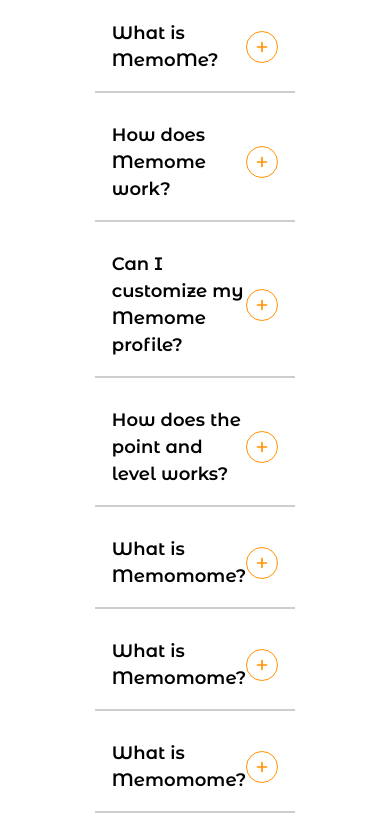
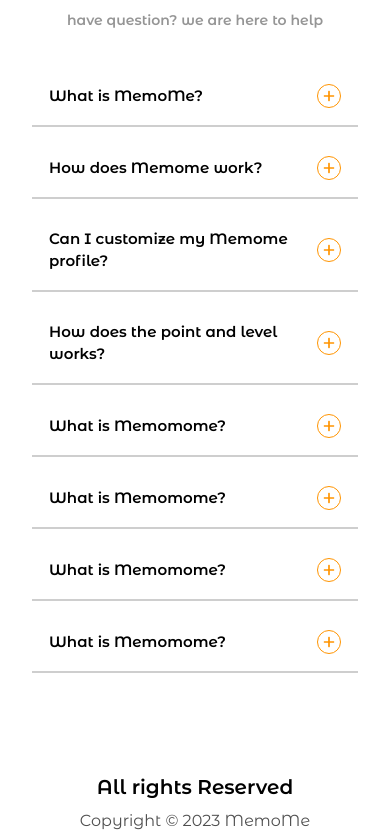
Before and after one commit to MemoMe-Org/client, a Next.js app: page / in a window 390 px wide. Shown: the part 5360-6195 px from the top of the page. Built offline with nearby package versions, Linux system fonts and the light colour scheme; no server answers.

Commit message:
be like say im one chief

```diff
--- a/app/home/faqs.tsx
+++ b/app/home/faqs.tsx
@@ -15,19 +15,19 @@ const FaqItem: React.FC<FaqItemProps> = ({ faq }) => {
     <div className={`block`} id='faqs'>
       <div
         onClick={toggle}
-        className={`max-w-[1000px] flex flex-row justify-between  items-center text-[18px] rounded-[2px] p-[17px] md:pl-[10px] md:text-[20px] font-semibold ${
+        className={`lg:max-w-[1000psx] flex flex-row justify-between  items-center text-[15px] rounded-[2px] p-[17px] md:pl-[10px] md:text-[20px] font-semibold ${
           isOpen ? 'bg-memo/5' : 'bg-white text-black'
         }`}
       >
         {faq.question}
         {isOpen ? (
-          <figure className='bg-memo rounded-full p-2'>
+          <figure className='bg-memo rounded-full p-1 md:p-2'>
             <MinusIcon
               className={`transition-all duration-200 w-[14px] h-[14px] md:w-[24px] md:h-[24px]`}
             />
           </figure>
         ) : (
-          <figure className='border border-memo rounded-full p-2 '>
+          <figure className='border border-memo rounded-full p-1 md:p-2 '>
             <PlusIcon
               className={`transition-all duration-200 w-[14px] h-[14px] md:w-[24px] md:h-[24px]`}
             />
@@ -42,7 +42,7 @@ const FaqItem: React.FC<FaqItemProps> = ({ faq }) => {
             : 'h-0 pb-0 pt-0'
         } overflow-hidden bg-white pr-[14px] pl-[10px] md:pr-[25px]`}
       >
-        <p className='text-[#363636] text-[15px] max-w-3xl md:text-[18px] font-normal'>
+        <p className='text-[#363636] text-[15px] max-w[360px] text-base font-medium md:max-w-3xl md:text-[18px] lg:font-normal'>
           {faq.answer}
         </p>
       </div>
@@ -65,7 +65,7 @@ const Faqs: React.FC<FaqsProps> = () => {
           have question? we are here to help
         </P>
 
-        <div className='lg:cursor-pointer mt-[37px] space-y-3 lg:space-y-0 lg:flex lg:flex-col items mx-[97px] lg:gap-4'>
+        <div className='lg:cursor-pointer mt-[37px] space-y-3 lg:space-y-0 lg:flex lg:flex-col items  lg:mx-[97px] lg:gap-4'>
           {faqs.map((faq, index) => (
             <FaqItem key={index} faq={faq} />
           ))}
--- a/components/footer/footer.tsx
+++ b/components/footer/footer.tsx
@@ -8,8 +8,8 @@ export default function Footer() {
         className={` ${monst.className} flex flex-row justify-center px-[31px] mt-[100px]`}
       >
         <div className='flex flex-col items-center'>
-          <H3>All rights Reserved</H3>
-          <P className='text-[#4F4F4F]  !text-lg leading-[33px]'>
+          <H3 className='text-base'>All rights Reserved</H3>
+          <P className='text-[#4F4F4F] !text-base md:!text-lg leading-[33px]'>
              Copyright <span>&copy;</span>&nbsp;
             <span>{new Date().getFullYear()} </span> MemoMe
           </P>
--- a/public/fonts/f.ts
+++ b/public/fonts/f.ts
@@ -13,7 +13,7 @@ const questrial = Questrial({
 });
 
 const monst = Montserrat_Alternates({
-  weight: ['400', '600'],
+  weight: ['400', '500', '600', '700'],
   subsets: ['latin'],
 });
 
```
